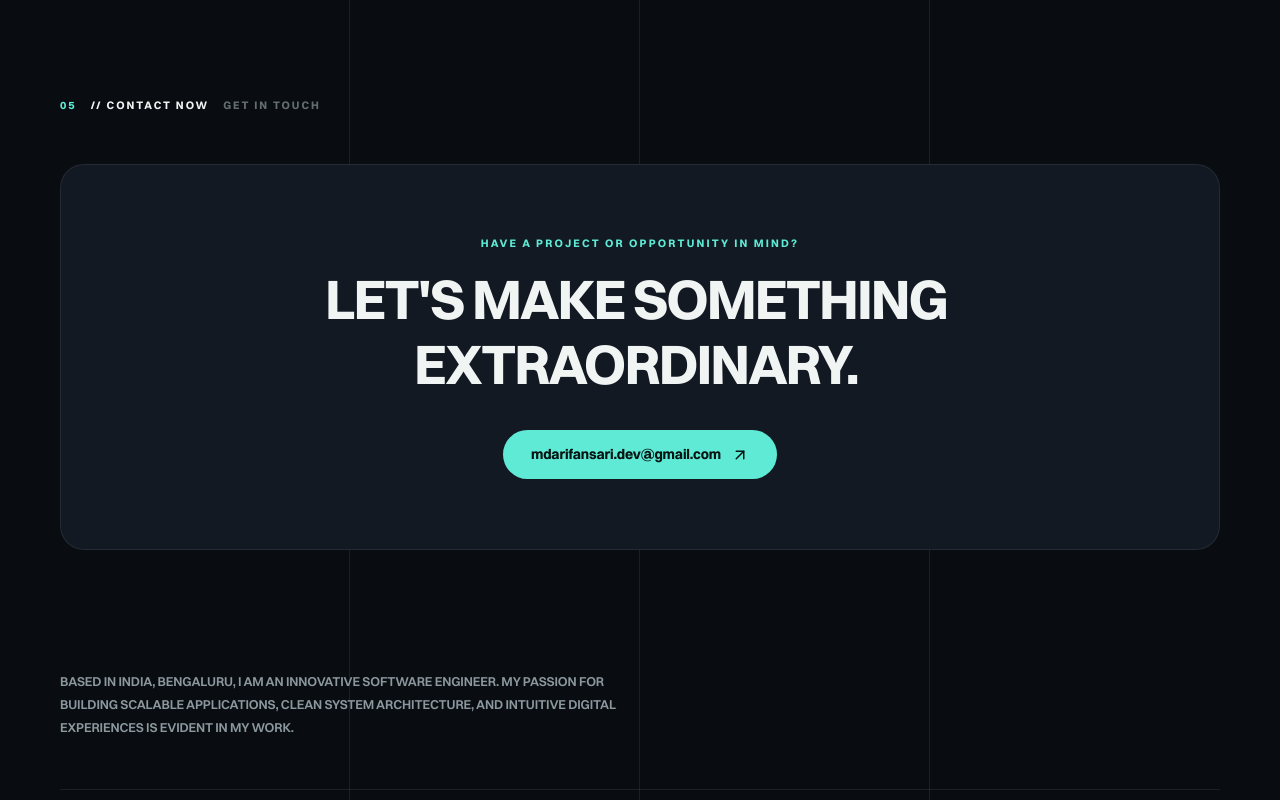
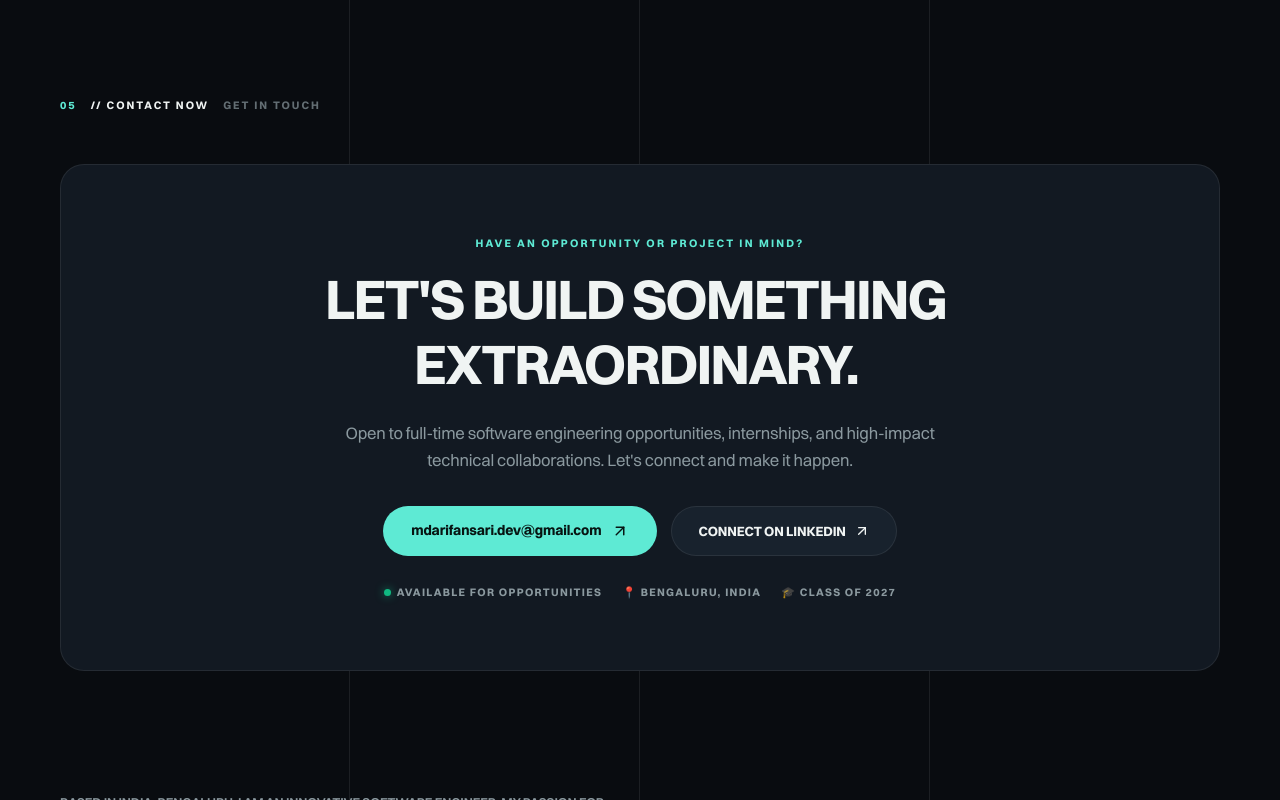
Before and after one commit to mdarifanwar/portfolio, a Next.js app: page / in a window 1280 px wide. Shown: the part 4079-4879 px from the top of the page. Built offline with nearby package versions, Linux system fonts and the light colour scheme.

Commit message:
Update Connection Section

```diff
--- a/src/app/globals.css
+++ b/src/app/globals.css
@@ -1193,13 +1193,20 @@ main.content {
   color: var(--accent);
 }
 .contact-cta-heading {
-  margin: 0 0 34px;
+  margin: 0 0 24px;
   font-size: clamp(28px, 4.5vw, 56px);
   font-weight: 800;
   line-height: 1.1;
   letter-spacing: -0.035em;
   color: var(--text);
   max-width: 780px;
+}
+.contact-cta-desc {
+  margin: 0 0 32px;
+  font-size: clamp(14px, 1.3vw, 17px);
+  color: var(--muted);
+  line-height: 1.6;
+  max-width: 620px;
 }
 .contact-action-row {
   display: flex;
@@ -1223,6 +1230,49 @@ main.content {
 .contact-mail-pill:hover {
   transform: translateY(-2px);
   background: var(--accent-strong);
+}
+.contact-secondary-pill {
+  display: inline-flex;
+  align-items: center;
+  gap: 8px;
+  padding: 14px 26px;
+  border-radius: 9999px;
+  background: var(--surface-2);
+  border: 1px solid var(--line);
+  color: var(--text);
+  font-size: 13.5px;
+  font-weight: 650;
+  letter-spacing: -0.01em;
+  transition: transform 0.2s ease, border-color 0.2s ease, background 0.2s ease;
+}
+.contact-secondary-pill:hover {
+  transform: translateY(-2px);
+  border-color: var(--accent);
+  color: var(--accent);
+}
+.contact-badges-row {
+  display: flex;
+  align-items: center;
+  gap: 20px;
+  flex-wrap: wrap;
+  justify-content: center;
+  margin-top: 28px;
+  font-size: 11px;
+  font-weight: 650;
+  letter-spacing: 0.12em;
+  color: var(--muted);
+}
+.contact-badge-item {
+  display: inline-flex;
+  align-items: center;
+  gap: 6px;
+}
+.status-dot-pulse {
+  width: 7px;
+  height: 7px;
+  border-radius: 50%;
+  background: #10b981;
+  box-shadow: 0 0 8px rgba(16, 185, 129, 0.7);
 }
 
 /* Footer Section */
--- a/src/components/PortfolioContent.tsx
+++ b/src/components/PortfolioContent.tsx
@@ -402,13 +402,16 @@ export function PortfolioContent() {
         </div>
 
         <div className="contact-editorial-box">
-          <p className="contact-cta-eyebrow">HAVE A PROJECT OR OPPORTUNITY IN MIND?</p>
+          <p className="contact-cta-eyebrow">HAVE AN OPPORTUNITY OR PROJECT IN MIND?</p>
           <TextReveal
-            text="LET'S MAKE SOMETHING EXTRAORDINARY."
+            text="LET'S BUILD SOMETHING EXTRAORDINARY."
             as="h2"
             className="contact-cta-heading"
-            stagger={0.04}
+            stagger={0.035}
           />
+          <p className="contact-cta-desc">
+            Open to full-time software engineering opportunities, internships, and high-impact technical collaborations. Let&apos;s connect and make it happen.
+          </p>
           <div className="contact-action-row">
             <Link
               href="/contact"
@@ -417,6 +420,26 @@ export function PortfolioContent() {
               <span>{site.email}</span>
               <ArrowUpRight size={18} />
             </Link>
+            <a
+              href={site.linkedin}
+              target="_blank"
+              rel="noreferrer"
+              className="contact-secondary-pill"
+            >
+              <span>CONNECT ON LINKEDIN</span>
+              <ArrowUpRight size={16} />
+            </a>
+          </div>
+          <div className="contact-badges-row">
+            <span className="contact-badge-item">
+              <span className="status-dot-pulse" /> AVAILABLE FOR OPPORTUNITIES
+            </span>
+            <span className="contact-badge-item">
+              📍 BENGALURU, INDIA
+            </span>
+            <span className="contact-badge-item">
+              🎓 CLASS OF 2027
+            </span>
           </div>
         </div>
       </section>
```
